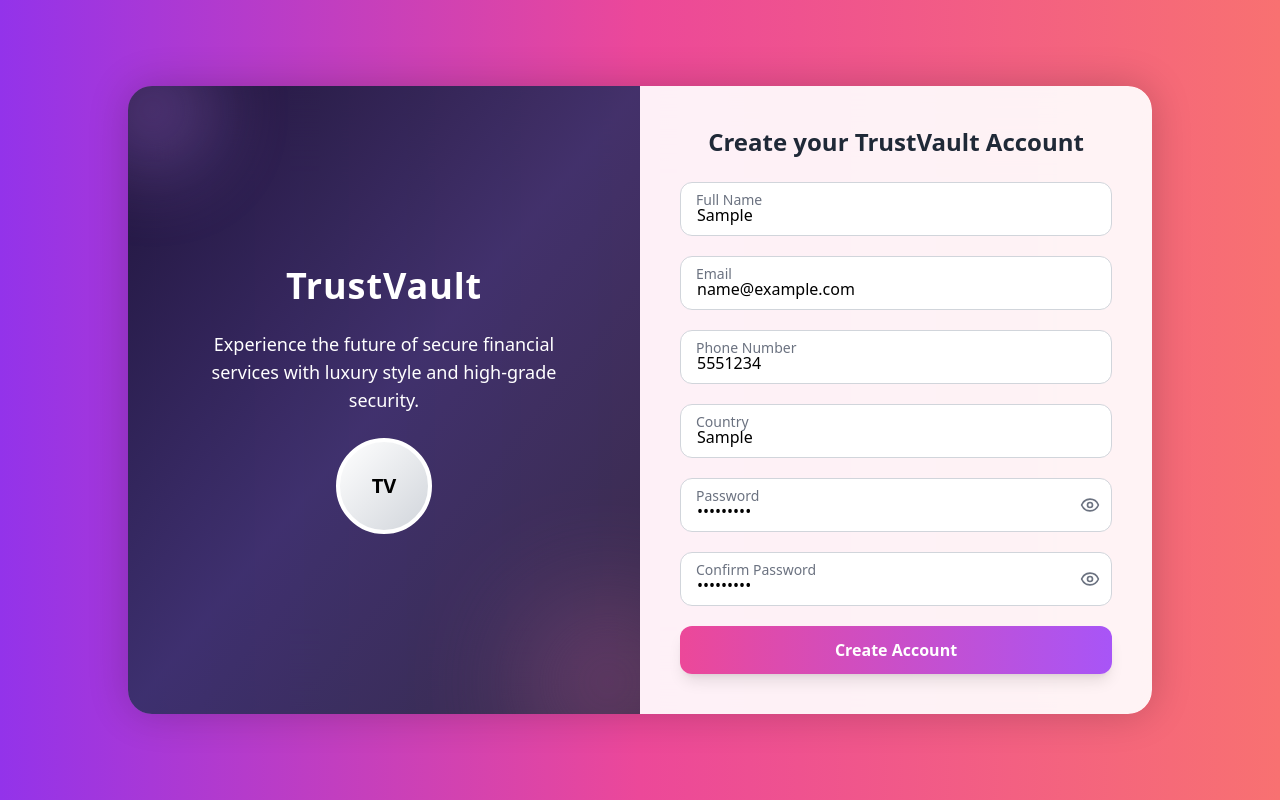
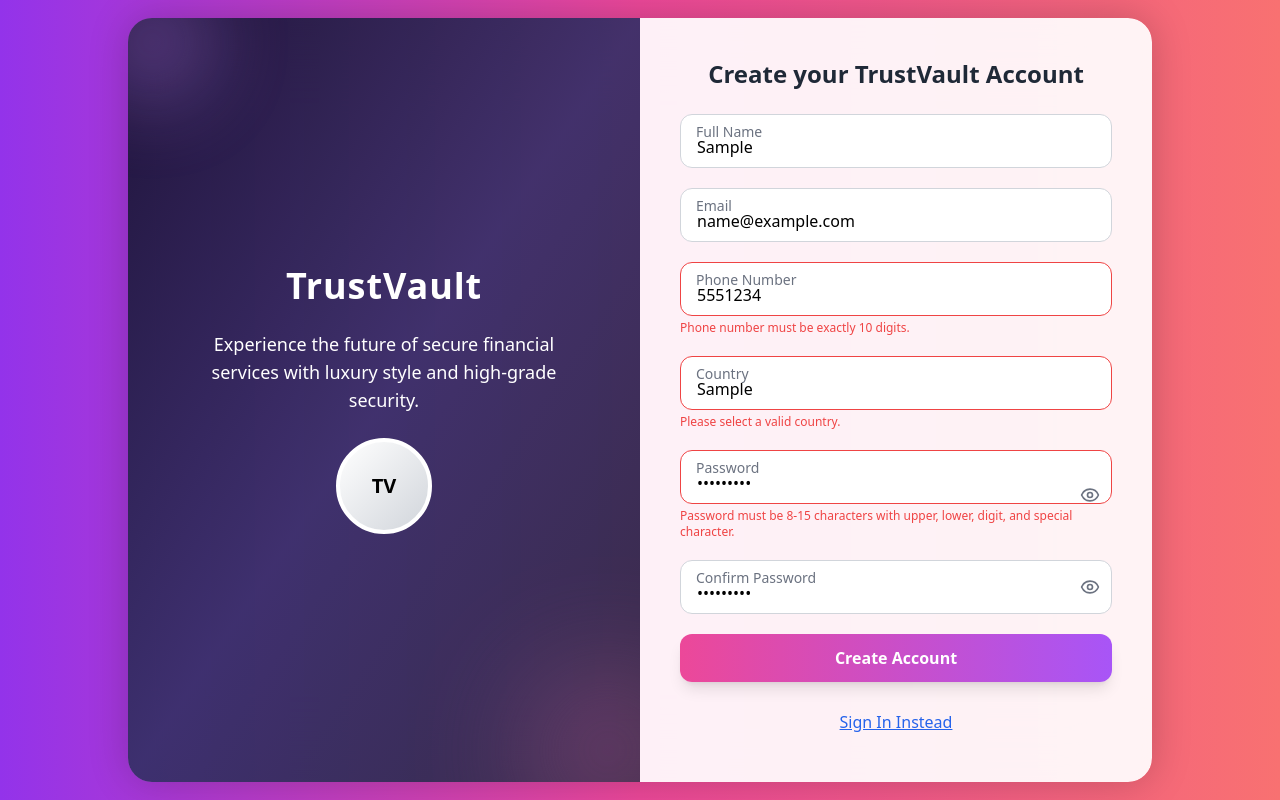
Before and after one commit to nishit-95/TrustVault, a React (Create React App) app in the folder vault/: page /register in a window 1280 px wide. Both pictures are taken after typing "Sample", "name@example.com", "5551234", "Sample", "Sample123", "Sample123" into the empty fields and a click on the button "Create Account". Built offline with nearby package versions, Linux system fonts and the light colour scheme.

Commit message:
The Changes of the validatioin in login and registration page

```diff
--- a/vault/src/Components/LoginPage.js
+++ b/vault/src/Components/LoginPage.js
@@ -2,15 +2,18 @@ import { useEffect, useState } from "react";
 import AOS from "aos";
 import "aos/dist/aos.css";
 import { Eye, EyeOff } from "lucide-react";
+import { useNavigate } from "react-router-dom";
 
 export default function LoginPage() {
+  const navigate = useNavigate();
   const [formData, setFormData] = useState({
     email: "",
     password: "",
     agree: false,
   });
-
   const [showPassword, setShowPassword] = useState(false);
+  const [errors, setErrors] = useState({});
+  const [isNotRegistered, setIsNotRegistered] = useState(false);
 
   useEffect(() => {
     AOS.init({ duration: 1000, once: false });
@@ -25,13 +28,27 @@ export default function LoginPage() {
     });
   };
 
+  const validate = () => {
+    const newErrors = {};
+
+    if (!formData.email) newErrors.email = "Email is required.";
+    if (!formData.password) newErrors.password = "Password is required.";
+    if (!formData.agree) newErrors.agree = "You must agree to the terms.";
+
+    setErrors(newErrors);
+    return Object.keys(newErrors).length === 0;
+  };
+
   const handleSubmit = (e) => {
     e.preventDefault();
-    if (!formData.agree) {
-      alert("You must agree to the terms and conditions.");
-      return;
+    if (validate()) {
+      const isUserRegistered = false; // Change to true if user is registered
+      if (!isUserRegistered) {
+        setIsNotRegistered(true);
+        return;
+      }
+      console.log("Login Data:", formData);
     }
-    console.log("Login Data:", formData);
   };
 
   return (
@@ -61,11 +78,11 @@ export default function LoginPage() {
                 onChange={handleChange}
                 placeholder="Email"
                 className="peer w-full border border-gray-300 bg-white rounded-xl px-4 pt-5 pb-2 focus:outline-none focus:ring-2 focus:ring-blue-500 placeholder-transparent"
-                required
               />
               <label className="absolute left-4 top-2 text-gray-500 text-sm transition-all peer-placeholder-shown:top-3.5 peer-placeholder-shown:text-base peer-placeholder-shown:text-gray-400 peer-focus:top-2 peer-focus:text-sm peer-focus:text-blue-500">
                 Email
               </label>
+              {errors.email && <p className="text-red-500 text-xs mt-1">{errors.email}</p>}
             </div>
 
             {/* Password */}
@@ -77,7 +94,6 @@ export default function LoginPage() {
                 onChange={handleChange}
                 placeholder="Password"
                 className="peer w-full border border-gray-300 bg-white rounded-xl px-4 pt-5 pb-2 pr-10 focus:outline-none focus:ring-2 focus:ring-blue-500 placeholder-transparent"
-                required
               />
               <label className="absolute left-4 top-2 text-gray-500 text-sm transition-all peer-placeholder-shown:top-3.5 peer-placeholder-shown:text-base peer-placeholder-shown:text-gray-400 peer-focus:top-2 peer-focus:text-sm peer-focus:text-blue-500">
                 Password
@@ -89,6 +105,7 @@ export default function LoginPage() {
               >
                 {showPassword ? <EyeOff size={20} /> : <Eye size={20} />}
               </button>
+              {errors.password && <p className="text-red-500 text-xs mt-1">{errors.password}</p>}
             </div>
 
             {/* Terms and Conditions */}
@@ -102,6 +119,7 @@ export default function LoginPage() {
               />
               <label className="text-sm text-gray-600">I agree to the <span className="text-blue-600 underline cursor-pointer">terms and conditions</span>.</label>
             </div>
+            {errors.agree && <p className="text-red-500 text-xs mt-1">{errors.agree}</p>}
 
             <button
               type="submit"
@@ -109,6 +127,22 @@ export default function LoginPage() {
             >
               Log In
             </button>
+
+            {isNotRegistered && (
+              <div className="mt-4 text-center text-red-600 text-sm">
+                You have not registered yet.
+              </div>
+            )}
+
+            <div className="mt-4 text-center">
+              <button
+                type="button"
+                onClick={() => navigate("/register")}
+                className="text-blue-600 underline hover:text-blue-800"
+              >
+                Register Now
+              </button>
+            </div>
           </form>
         </div>
       </div>
--- a/vault/src/Components/Navbar.js
+++ b/vault/src/Components/Navbar.js
@@ -45,7 +45,7 @@ export default function Navbar() {
 
         <Link to="/register">
           <button className="px-4 py-2 text-sm font-medium rounded-lg border border-blue-600 text-blue-600 hover:bg-blue-100">
-            Sign In
+            Sign Up
           </button>
         </Link>
       </div>
--- a/vault/src/Components/RegisterPage.js
+++ b/vault/src/Components/RegisterPage.js
@@ -2,8 +2,13 @@ import { useEffect, useState } from "react";
 import AOS from "aos";
 import "aos/dist/aos.css";
 import { Eye, EyeOff } from "lucide-react";
+import { useNavigate } from "react-router-dom";
+
+const countries = ["India", "United States", "Canada", "Germany", "Australia", "Japan", "France"];
 
 export default function RegisterPage() {
+  const navigate = useNavigate();
+
   const [formData, setFormData] = useState({
     fullName: "",
     email: "",
@@ -13,21 +18,57 @@ export default function RegisterPage() {
     country: "",
   });
 
+  const [errors, setErrors] = useState({});
   const [showPassword, setShowPassword] = useState(false);
   const [showConfirmPassword, setShowConfirmPassword] = useState(false);
+  const [isRegistered, setIsRegistered] = useState(false);
 
   useEffect(() => {
     AOS.init({ duration: 1000, once: false });
     AOS.refresh();
   }, []);
 
+  const validateField = (name, value) => {
+    switch (name) {
+      case "fullName":
+        return !value || value.length > 20 ? "Name is required and must be under 20 characters." : "";
+      case "email":
+        return /^[^\s@]+@[^\s@]+\.[^\s@]+$/.test(value) ? "" : "Enter a valid email address.";
+      case "phone":
+        return /^\d{10}$/.test(value) ? "" : "Phone number must be exactly 10 digits.";
+      case "country":
+        return countries.includes(value) ? "" : "Please select a valid country.";
+      case "password":
+        return /^(?=.*[a-z])(?=.*[A-Z])(?=.*\d)(?=.*[!@#$%^&*])[A-Za-z\d!@#$%^&*]{8,15}$/.test(value) ? "" : "Password must be 8-15 characters with upper, lower, digit, and special character.";
+      case "confirmPassword":
+        return value === formData.password ? "" : "Passwords do not match.";
+      default:
+        return "";
+    }
+  };
+
   const handleChange = (e) => {
-    setFormData({ ...formData, [e.target.name]: e.target.value });
+    const { name, value } = e.target;
+    setFormData({ ...formData, [name]: value });
+    setErrors((prevErrors) => ({ ...prevErrors, [name]: validateField(name, value) }));
+  };
+
+  const validate = () => {
+    const newErrors = {};
+    Object.keys(formData).forEach((key) => {
+      const error = validateField(key, formData[key]);
+      if (error) newErrors[key] = error;
+    });
+    setErrors(newErrors);
+    return Object.keys(newErrors).length === 0;
   };
 
   const handleSubmit = (e) => {
     e.preventDefault();
-    console.log(formData);
+    if (validate()) {
+      console.log("Registration Data:", formData);
+      setIsRegistered(true);
+    }
   };
 
   return (
@@ -46,7 +87,6 @@ export default function RegisterPage() {
               TV
             </div>
           </div>
-          {/* Decorative blobs */}
           <div className="absolute -bottom-12 -right-12 w-40 h-40 bg-pink-400 rounded-full blur-3xl opacity-30 z-0"></div>
           <div className="absolute -top-10 -left-10 w-32 h-32 bg-purple-400 rounded-full blur-2xl opacity-30 z-0"></div>
         </div>
@@ -55,28 +95,52 @@ export default function RegisterPage() {
         <div className="p-8 md:p-10 bg-white/90 rounded-r-3xl">
           <h2 className="text-2xl font-bold text-gray-800 mb-6 text-center">Create your TrustVault Account</h2>
           <form onSubmit={handleSubmit} className="space-y-5">
-            {[{ label: "Full Name", name: "fullName", type: "text" },
-              { label: "Email", name: "email", type: "email" },
-              { label: "Phone Number", name: "phone", type: "tel" },
-              { label: "Country", name: "country", type: "text" },
-            ].map(({ label, name, type }) => (
+            {/* Name, Email, Phone */}
+            {["fullName", "email", "phone"].map((name) => {
+              const label = name === "fullName" ? "Full Name" : name === "email" ? "Email" : "Phone Number";
+              const type = name === "email" ? "email" : name === "phone" ? "tel" : "text";
+              return (
                 <div key={name} className="relative">
                   <input
                     type={type}
                     name={name}
                     value={formData[name]}
                     onChange={handleChange}
-                  className="peer w-full border border-gray-300 bg-white rounded-xl px-4 pt-5 pb-2 focus:outline-none focus:ring-2 focus:ring-pink-500 placeholder-transparent"
+                    className={`peer w-full border ${errors[name] ? 'border-red-500' : 'border-gray-300'} bg-white rounded-xl px-4 pt-5 pb-2 focus:outline-none focus:ring-2 focus:ring-pink-500 placeholder-transparent`}
                     placeholder={label}
                     required
                   />
                   <label className="absolute left-4 top-2 text-gray-500 text-sm transition-all peer-placeholder-shown:top-3.5 peer-placeholder-shown:text-base peer-placeholder-shown:text-gray-400 peer-focus:top-2 peer-focus:text-sm peer-focus:text-pink-500">
                     {label}
                   </label>
+                  {errors[name] && <p className="text-red-500 text-xs mt-1">{errors[name]}</p>}
                 </div>
+              );
+            })}
+
+            {/* Country Dropdown */}
+            <div className="relative">
+              <input
+                list="country-list"
+                name="country"
+                value={formData.country}
+                onChange={handleChange}
+                placeholder="Country"
+                className={`peer w-full border ${errors.country ? 'border-red-500' : 'border-gray-300'} bg-white rounded-xl px-4 pt-5 pb-2 focus:outline-none focus:ring-2 focus:ring-pink-500 placeholder-transparent`}
+                required
+              />
+              <label className="absolute left-4 top-2 text-gray-500 text-sm transition-all peer-placeholder-shown:top-3.5 peer-placeholder-shown:text-base peer-placeholder-shown:text-gray-400 peer-focus:top-2 peer-focus:text-sm peer-focus:text-pink-500">
+                Country
+              </label>
+              <datalist id="country-list">
+                {countries.map((country) => (
+                  <option key={country} value={country} />
                 ))}
+              </datalist>
+              {errors.country && <p className="text-red-500 text-xs mt-1">{errors.country}</p>}
+            </div>
 
-            {/* Password Field with Toggle */}
+            {/* Passwords */}
             {[{
               label: "Password",
               name: "password",
@@ -96,7 +160,7 @@ export default function RegisterPage() {
                   name={name}
                   value={formData[name]}
                   onChange={handleChange}
-                  className="peer w-full border border-gray-300 bg-white rounded-xl px-4 pt-5 pb-2 pr-10 focus:outline-none focus:ring-2 focus:ring-pink-500 placeholder-transparent"
+                  className={`peer w-full border ${errors[name] ? 'border-red-500' : 'border-gray-300'} bg-white rounded-xl px-4 pt-5 pb-2 pr-10 focus:outline-none focus:ring-2 focus:ring-pink-500 placeholder-transparent`}
                   placeholder={label}
                   required
                 />
@@ -110,6 +174,7 @@ export default function RegisterPage() {
                 >
                   {icon}
                 </button>
+                {errors[name] && <p className="text-red-500 text-xs mt-1">{errors[name]}</p>}
               </div>
             ))}
 
@@ -119,6 +184,18 @@ export default function RegisterPage() {
             >
               Create Account
             </button>
+
+            {isRegistered && (
+              <div className="mt-4 text-center text-green-600 text-sm">Already registered!</div>
+            )}
+
+            <button
+              type="button"
+              onClick={() => navigate("/login")}
+              className="w-full py-2 mt-2 text-blue-600 font-medium underline hover:text-blue-800"
+            >
+              Sign In Instead
+            </button>
           </form>
         </div>
       </div>
```
Lines whose indentation alone changed are shown as unchanged.
